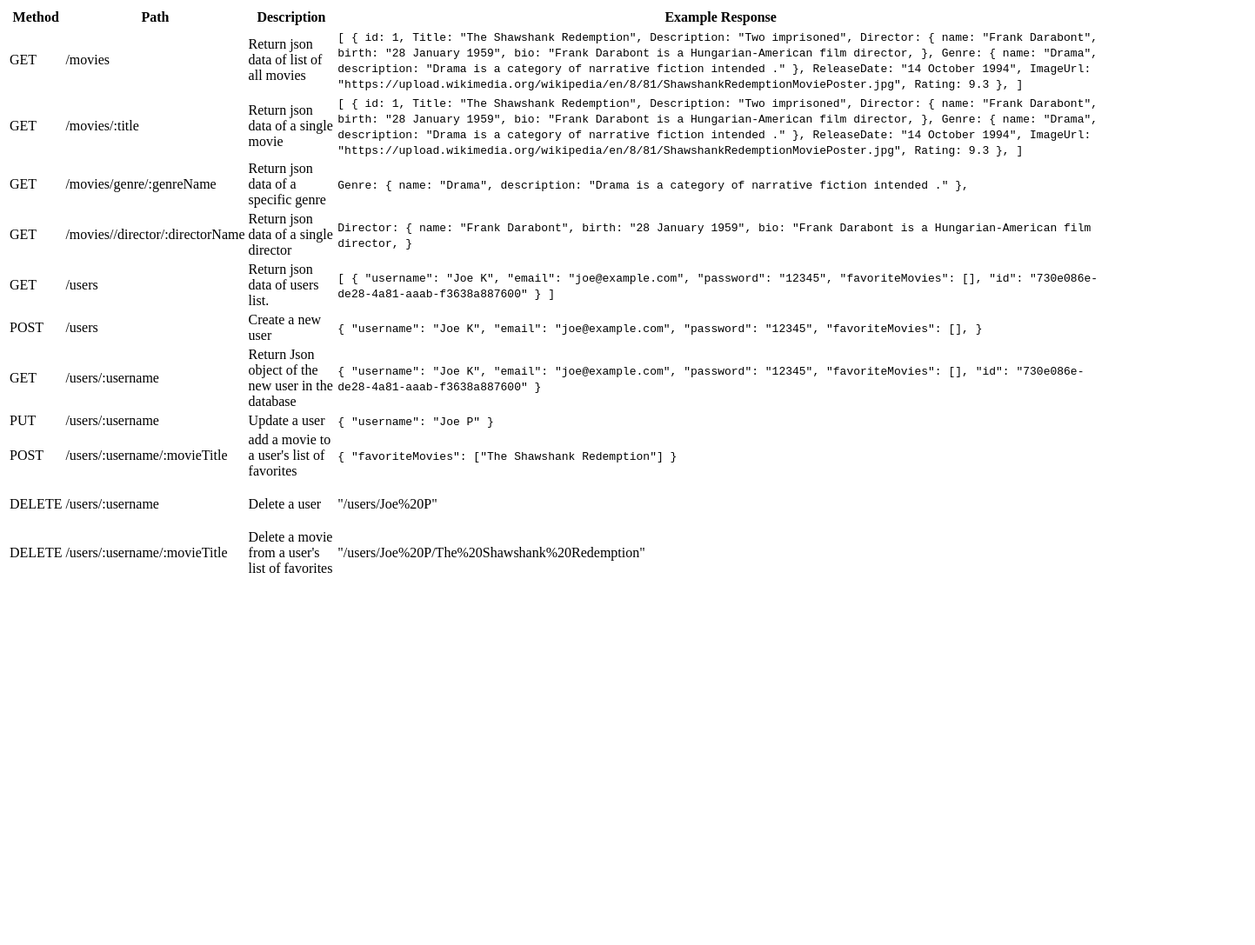
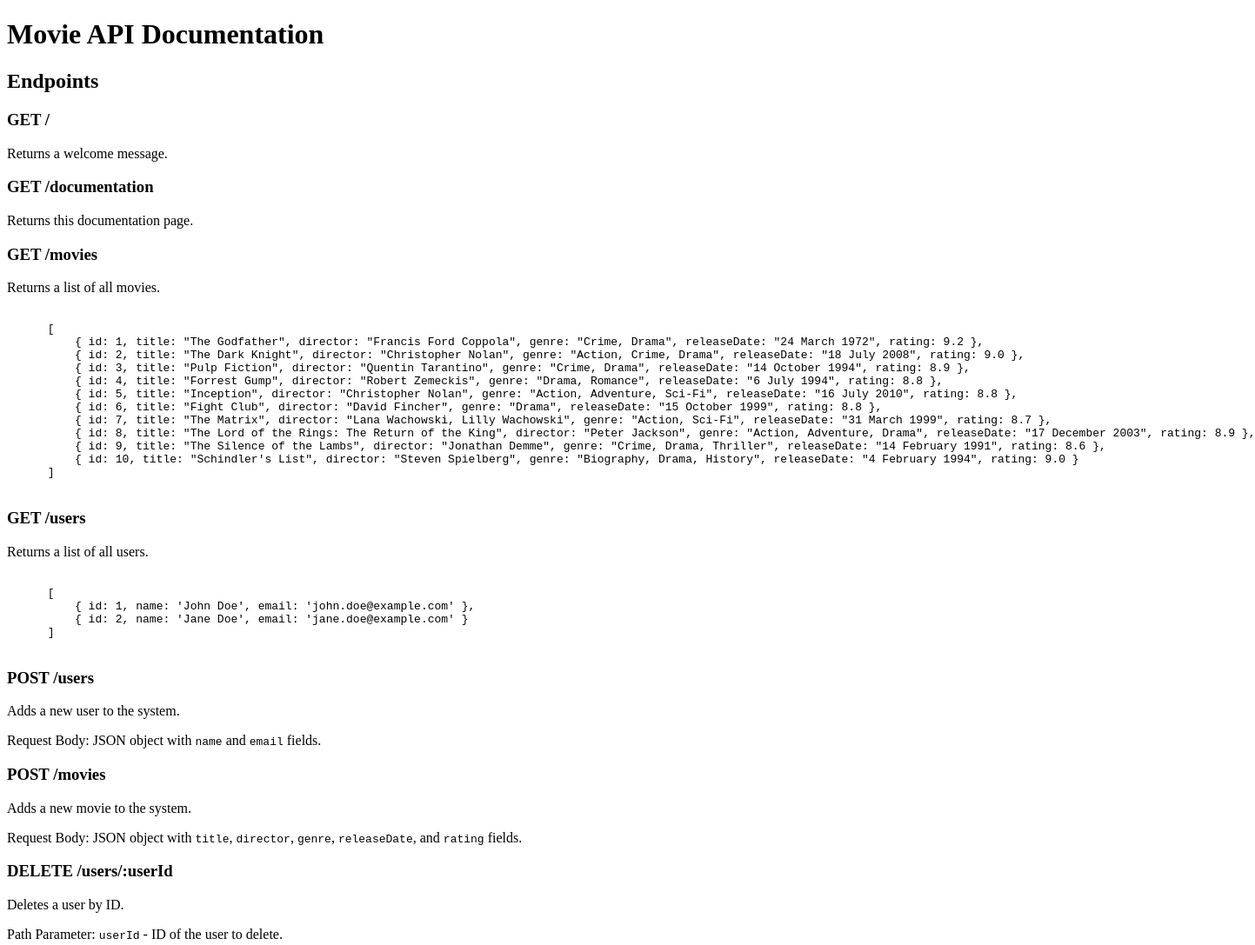
Before and after one commit to sarblau74/movie_api, a website: page documentation.html in a window 1280 px wide. Shown: the top 1087 px of the page at 87% size, 1443 px wide, since content can reach past the window. Before the commit the page ends 800 px from the top, so only its background shows below. Drawn offline with Linux system fonts and the light colour scheme.

Commit message:
Update documentation.html

```diff
--- a/documentation.html
+++ b/documentation.html
@@ -6,195 +6,62 @@
     <title>Documentation</title>
 </head>
 <body>
-<table>
-    <thead>
-      <tr>
-        <th>Method</th>
-        <th>Path</th>
-        <th>Description</th>
-        <th>Example Response</th>
-      </tr>
-    </thead>
-    <tbody>
-      <tr>
-        <td>GET</td>
-        <td>/movies</td>
-        <td>Return json data of list of all movies</td>
-        <td>
-          <code>
-            [
-            {
-              id: 1,
-              Title: "The Shawshank Redemption",
-              Description: "Two imprisoned",
-              Director: {
-                name: "Frank Darabont",
-                birth: "28 January 1959",
-                bio: "Frank Darabont is a Hungarian-American film director,
-              },
-              Genre: {
-                name: "Drama",
-                description: "Drama is a category of narrative fiction intended ."
-              },
-              ReleaseDate: "14 October 1994",
-              ImageUrl: "https://upload.wikimedia.org/wikipedia/en/8/81/ShawshankRedemptionMoviePoster.jpg",
-              Rating: 9.3
-            },
-            ]
-          </code>
-        </td>
-      </tr>
-      <tr>
-        <td>GET</td>
-        <td>/movies/:title</td>
-        <td>Return json data of a single movie</td>
-        <td>
-          <code>
-            [
-            {
-              id: 1,
-              Title: "The Shawshank Redemption",
-              Description: "Two imprisoned",
-              Director: {
-                name: "Frank Darabont",
-                birth: "28 January 1959",
-                bio: "Frank Darabont is a Hungarian-American film director,
-              },
-              Genre: {
-                name: "Drama",
-                description: "Drama is a category of narrative fiction intended ."
-              },
-              ReleaseDate: "14 October 1994",
-              ImageUrl: "https://upload.wikimedia.org/wikipedia/en/8/81/ShawshankRedemptionMoviePoster.jpg",
-              Rating: 9.3
-            },
-            ]
-          </code>
-        </td>
-      </tr>
-      <tr>
-        <td>GET</td>
-        <td>/movies/genre/:genreName</td>
-        <td>Return json data of a specific genre</td>
-        <td>
-          <code>
-              Genre: {
-                name: "Drama",
-                description: "Drama is a category of narrative fiction intended ."
-              },
-          </code>
-        </td>
-      </tr>
-      <tr>
-        <td>GET</td>
-        <td>/movies//director/:directorName</td>
-        <td>Return json data of a single director</td>
-        <td>
-          <code>
-            Director: {
-              name: "Frank Darabont",
-              birth: "28 January 1959",
-              bio: "Frank Darabont is a Hungarian-American film director,
-            }
-          </code>
-        </td>
-      </tr>
-      <tr>
-        <td>GET</td>
-        <td>/users</td>
-        <td>Return json data of users list.</td>
-        <td>
-        <code>
-          [
-          {
-            "username": "Joe K",
-            "email": "joe@example.com",
-            "password": "12345",
-            "favoriteMovies": [],
-            "id": "730e086e-de28-4a81-aaab-f3638a887600"
-        }
-        ]
-        </code>
-      </td>
-      </tr>
-      <tr>
-        <td>POST</td>
-        <td>/users</td>
-        <td>Create a new user</td>
-        <td>
-          <code>
-            <code>
-              {
-                "username": "Joe K",
-                "email": "joe@example.com",
-                "password": "12345",
-                "favoriteMovies": [],
-            }
-            </code>
-          </code>
-        </td>
-      </tr>
-      <tr>
-        <td>GET</td>
-        <td>/users/:username</td>
-        <td>Return Json object of the new user in the database</td>
-        <td>
-          <code>
-            {
-              "username": "Joe K",
-              "email": "joe@example.com",
-              "password": "12345",
-              "favoriteMovies": [],
-              "id": "730e086e-de28-4a81-aaab-f3638a887600"
-          }
-          </code>
-        </td>
-      </tr>
-      <tr>
-        <td>PUT</td>
-        <td>/users/:username</td>
-        <td>Update a user</td>
-        <td>
-          <code>
-            {
-              "username": "Joe P"
-            }
-          </code>
-        </td>
-      </tr>
-      <tr>
-        <td>POST</td>
-        <td>/users/:username/:movieTitle</td>
-        <td>add a movie to a user's list of favorites</td>
-        <td>
-          <code>
-            {
-              "favoriteMovies": ["The Shawshank Redemption"]
-            }
-          </code>
-        </td>
-      </tr>
-      <tr>
-        <td>DELETE</td>
-        <td>/users/:username</td>
-        <td>Delete a user</td>
-        <td>
-          <p>
-            "/users/Joe%20P"
-          </p>
-        </td>
-      </tr>
-      <tr>
-        <td>DELETE</td>
-        <td>/users/:username/:movieTitle</td>
-        <td>Delete a movie from a user's list of favorites</td>
-        <td>
-          <p>
-            "/users/Joe%20P/The%20Shawshank%20Redemption"
-          </p>
-        </td>
-      </tr>
-    </tbody>
-  </table>
+  <h1>Movie API Documentation</h1>
+
+  <h2>Endpoints</h2>
+
+  <h3>GET /</h3>
+  <p>Returns a welcome message.</p>
+
+  <h3>GET /documentation</h3>
+  <p>Returns this documentation page.</p>
+
+  <h3>GET /movies</h3>
+  <p>Returns a list of all movies.</p>
+  <pre><code>
+      [
+          { id: 1, title: "The Godfather", director: "Francis Ford Coppola", genre: "Crime, Drama", releaseDate: "24 March 1972", rating: 9.2 },
+          { id: 2, title: "The Dark Knight", director: "Christopher Nolan", genre: "Action, Crime, Drama", releaseDate: "18 July 2008", rating: 9.0 },
+          { id: 3, title: "Pulp Fiction", director: "Quentin Tarantino", genre: "Crime, Drama", releaseDate: "14 October 1994", rating: 8.9 },
+          { id: 4, title: "Forrest Gump", director: "Robert Zemeckis", genre: "Drama, Romance", releaseDate: "6 July 1994", rating: 8.8 },
+          { id: 5, title: "Inception", director: "Christopher Nolan", genre: "Action, Adventure, Sci-Fi", releaseDate: "16 July 2010", rating: 8.8 },
+          { id: 6, title: "Fight Club", director: "David Fincher", genre: "Drama", releaseDate: "15 October 1999", rating: 8.8 },
+          { id: 7, title: "The Matrix", director: "Lana Wachowski, Lilly Wachowski", genre: "Action, Sci-Fi", releaseDate: "31 March 1999", rating: 8.7 },
+          { id: 8, title: "The Lord of the Rings: The Return of the King", director: "Peter Jackson", genre: "Action, Adventure, Drama", releaseDate: "17 December 2003", rating: 8.9 },
+          { id: 9, title: "The Silence of the Lambs", director: "Jonathan Demme", genre: "Crime, Drama, Thriller", releaseDate: "14 February 1991", rating: 8.6 },
+          { id: 10, title: "Schindler's List", director: "Steven Spielberg", genre: "Biography, Drama, History", releaseDate: "4 February 1994", rating: 9.0 }
+      ]
+  </code></pre>
+
+  <h3>GET /users</h3>
+  <p>Returns a list of all users.</p>
+  <pre><code>
+      [
+          { id: 1, name: 'John Doe', email: 'john.doe@example.com' },
+          { id: 2, name: 'Jane Doe', email: 'jane.doe@example.com' }
+      ]
+  </code></pre>
+
+  <h3>POST /users</h3>
+  <p>Adds a new user to the system.</p>
+  <p>Request Body: JSON object with <code>name</code> and <code>email</code> fields.</p>
+
+  <h3>POST /movies</h3>
+  <p>Adds a new movie to the system.</p>
+  <p>Request Body: JSON object with <code>title</code>, <code>director</code>, <code>genre</code>, <code>releaseDate</code>, and <code>rating</code> fields.</p>
+
+  <h3>DELETE /users/:userId</h3>
+  <p>Deletes a user by ID.</p>
+  <p>Path Parameter: <code>userId</code> - ID of the user to delete.</p>
+
+  <h3>DELETE /movies/:movieId</h3>
+  <p>Deletes a movie by ID.</p>
+  <p>Path Parameter: <code>movieId</code> - ID of the movie to delete.</p>
+
+  <h2>Notes</h2>
+  <ul>
+      <li>Ensure that you include all required fields in your POST requests.</li>
+      <li>For DELETE requests, ensure that you provide the correct ID.</li>
+  </ul>
 </body>
 </html>
```
